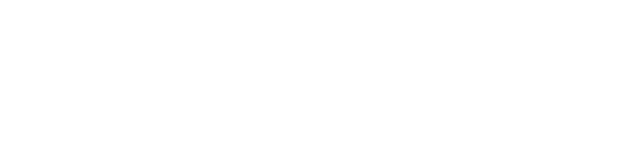
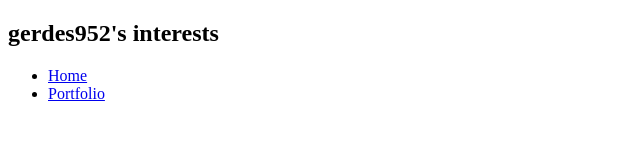
Before and after one commit to gerdes952/gerdes952.github.io, a plain HTML site: page portfolio.html in a window 1280 px wide. Shown: the whole page, without its empty margins (0-640 px from the left). Drawn offline with Linux system fonts and the light colour scheme.

Commit message:
add index.html and css files

```diff
--- a/portfolio.html
+++ b/portfolio.html
@@ -0,0 +1,25 @@
+<!DOCTYPE HTML>
+<html>
+    <head>
+        <title> gerdes952's interests </title>
+    </head>
+
+    <body>
+      <div id="all-contents">
+        <div id="all-contents">
+            <nav>
+                <h1>gerdes952's interests</h1>
+                <ul id="nav-ul">
+                   <li class="nav-li">
+                   <a class="nav-a" href="index.html">Home</a>
+                 </li>
+                 <li class="nav-li">
+                   <a class="nav-a" href="portfolio.html">Portfolio</a>
+                 </li>
+             </ul>
+         </nav>
+     </div>
+
+      </div>
+    </body>
+</html>
```
Also changed, not shown: index.html (+4 -2 lines).
